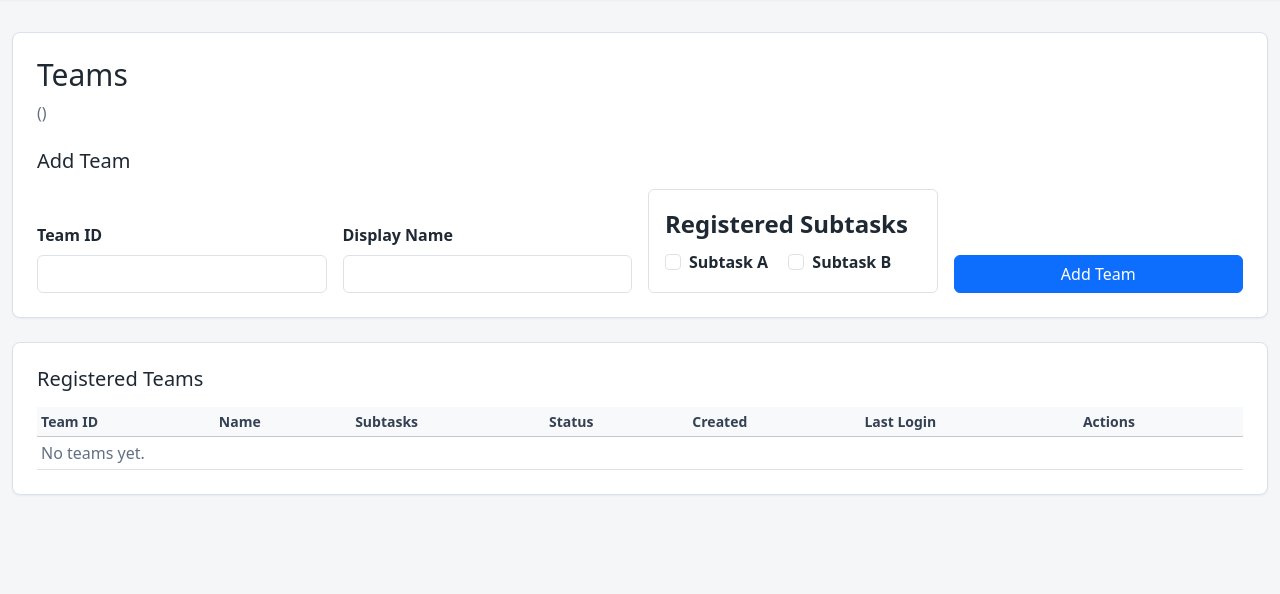
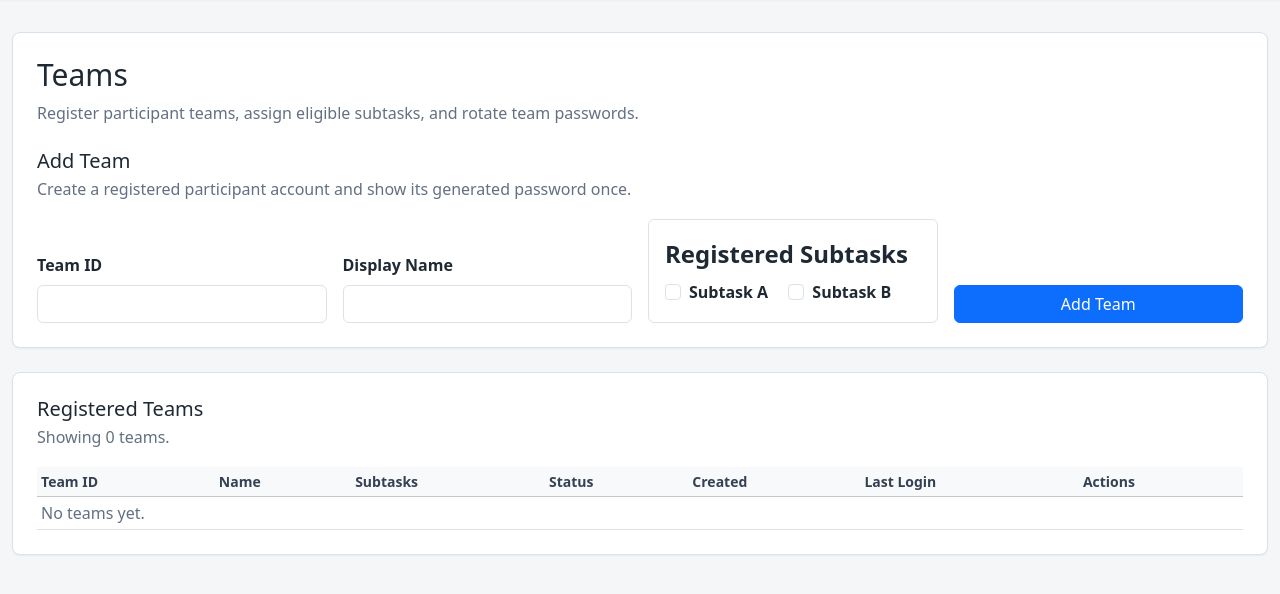
Before and after one commit to modelretrieval-1/modelretrieval-1-submission-site, a FastAPI app: template app/templates/admin_teams.html in a window 1280 px wide. Shown: the part 48-642 px from the top of the page. Run offline with FastAPI, Linux system fonts and the light colour scheme; the template is opened without the code that fills it, so the values that code supplies are empty.

Commit message:
Normalize admin account pages

```diff
--- a/app/templates/admin_teams.html
+++ b/app/templates/admin_teams.html
@@ -7,7 +7,7 @@
     <div class="page-header">
       <div>
         <h1>Teams</h1>
-        <p>{{ account.display_name }} ({{ account.user_id }})</p>
+        <p>Register participant teams, assign eligible subtasks, and rotate team passwords.</p>
       </div>
     </div>
 
@@ -23,7 +23,12 @@
       </div>
     {% endif %}
 
-    <h2>Add Team</h2>
+    <div class="section-header">
+      <div>
+        <h2>Add Team</h2>
+        <p>Create a registered participant account and show its generated password once.</p>
+      </div>
+    </div>
     <form method="post" action="/admin/teams" class="form-grid">
       <div>
         <label class="form-label" for="team_id">Team ID</label>
@@ -53,7 +58,12 @@
   </section>
 
   <section class="panel">
-    <h2>Registered Teams</h2>
+    <div class="section-header">
+      <div>
+        <h2>Registered Teams</h2>
+        <p>Showing {{ teams|length }} team{% if teams|length != 1 %}s{% endif %}.</p>
+      </div>
+    </div>
     <div class="table-wrap">
       <table class="table table-sm table-hover align-middle">
         <thead class="table-light">
@@ -86,7 +96,7 @@
               <td>{{ team.last_login_at or "Never" }}</td>
               <td>
                 <form method="post" action="/admin/teams/{{ team.team_id }}/password">
-                  <button class="btn btn-outline-primary btn-sm" type="submit">Generate Password</button>
+                  <button class="btn btn-outline-primary btn-sm" type="submit">Generate password</button>
                 </form>
               </td>
             </tr>
```
Also changed, not shown: app/templates/admin_users.html (+14 -4 lines), tests/test_admin_teams.py (+5 -0 lines), tests/test_admin_users.py (+2 -0 lines).
